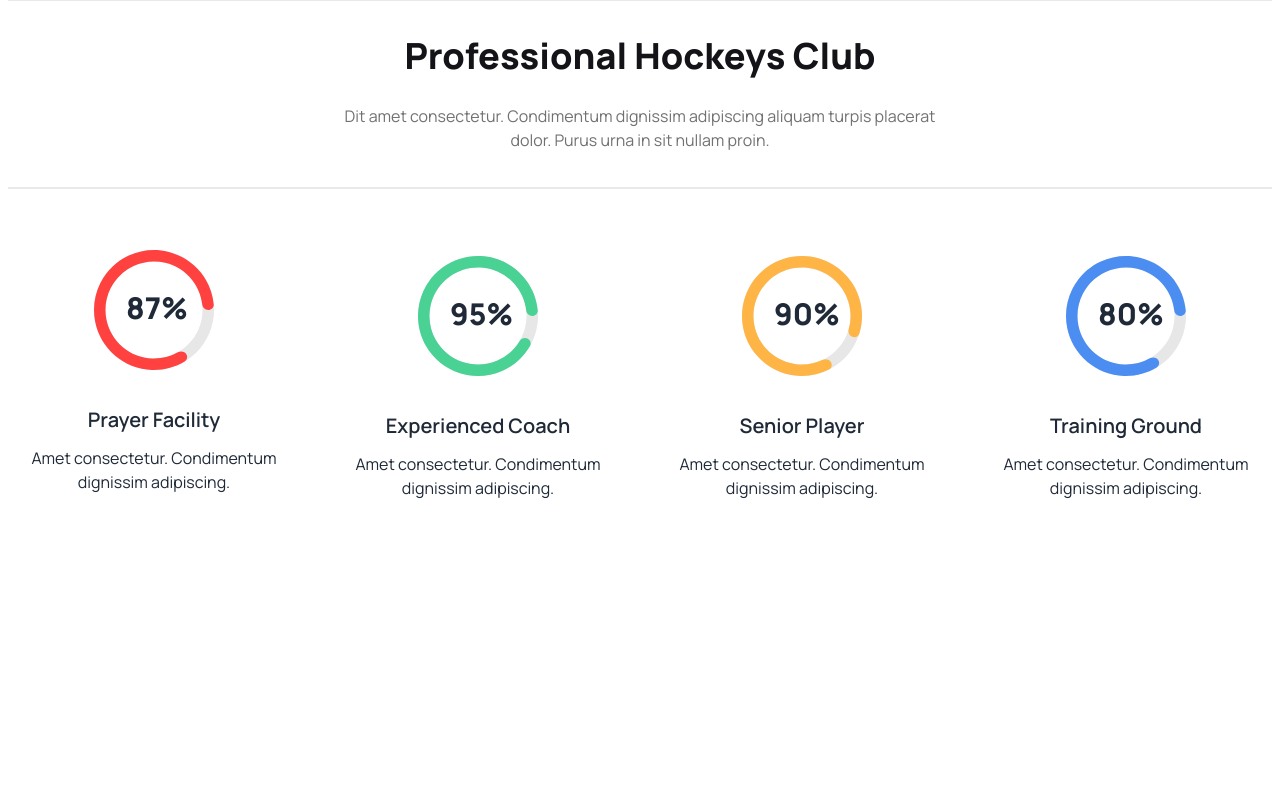
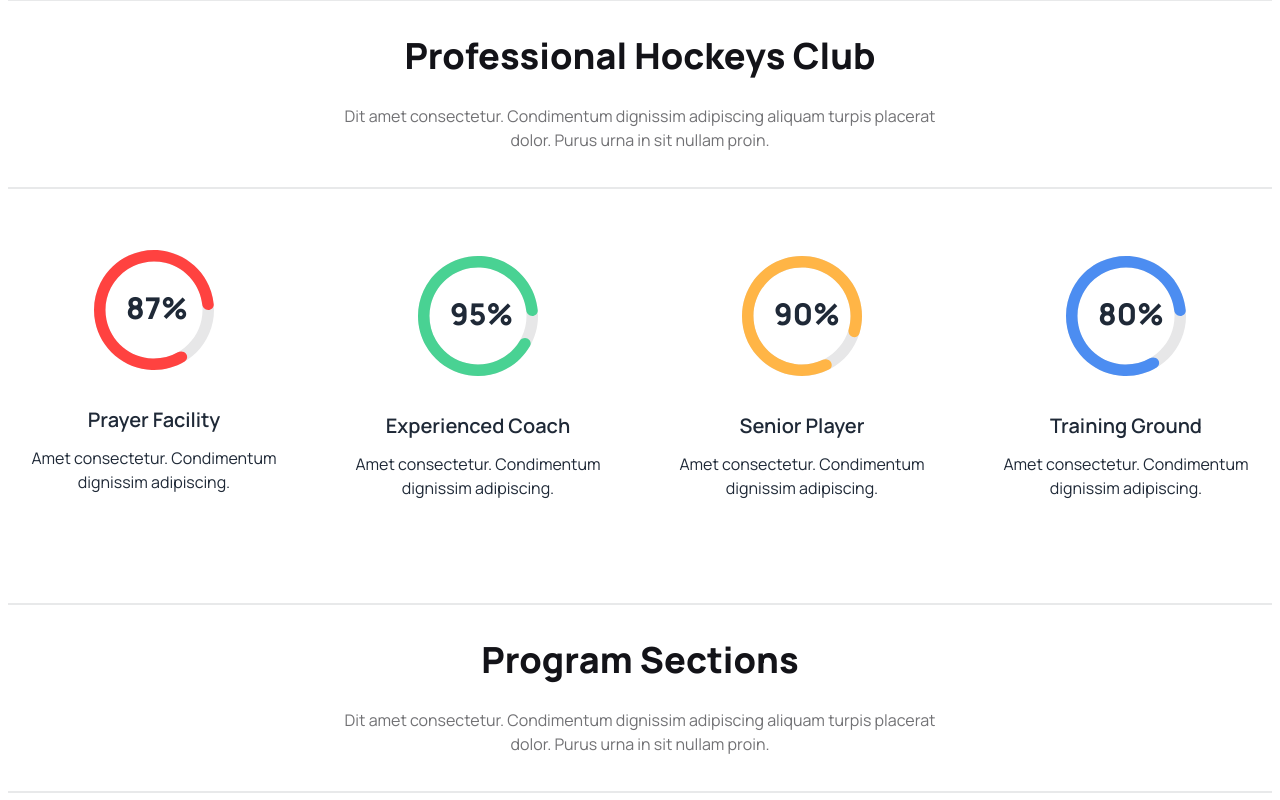
Before and after one commit to git-zahidul-islam/Hockeys_A3, a plain HTML site: page index.html in a window 1280 px wide. Shown: the part 736-1536 px from the top of the page. Before the commit the page ends 1236 px from the top, so only its background shows below. Drawn offline with nearby package versions, Linux system fonts and the light colour scheme.

Commit message:
programm section addd

```diff
--- a/index.html
+++ b/index.html
@@ -173,6 +173,18 @@
 
             </div>
         </section>
+        <section class="container mx-auto px-[0.5rem]">
+            <div class="space-y-7 mt-24">
+                <div class="divider"></div>
+                <h2 class="text-center lg:text-4xl text-xl font-extrabold text-major-font">Program Sections</h2>
+                <p class="lg:w-2/4 text-center mx-auto text-minor-font">Dit amet consectetur. Condimentum dignissim adipiscing aliquam turpis placerat dolor. Purus urna in sit nullam proin.</p>
+                <div class="divider"></div>
+            </div>
+            <!-- img gallery -->
+            <div>
+
+            </div>
+        </section>
     </main>
     <footer></footer>
 </body>
```
